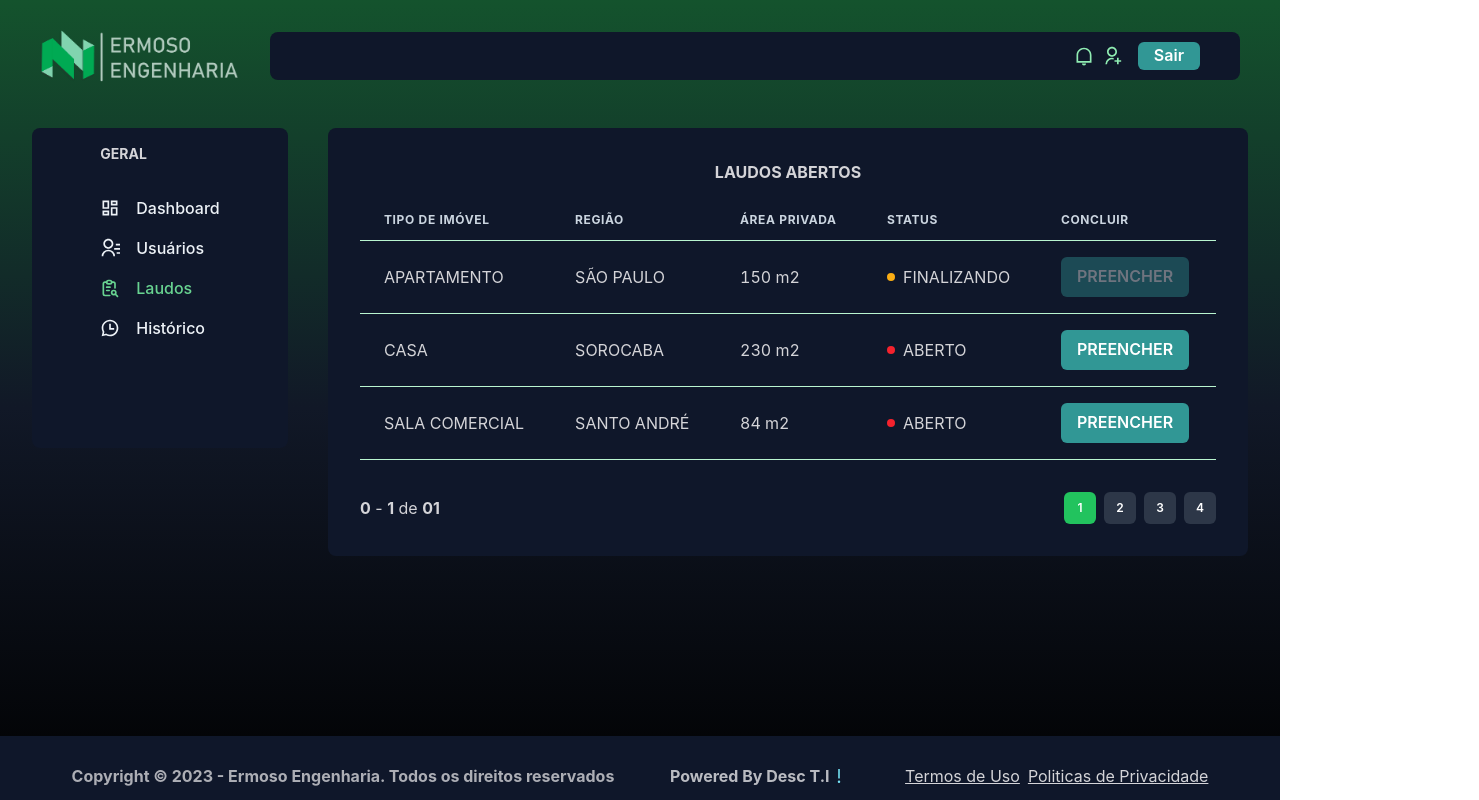
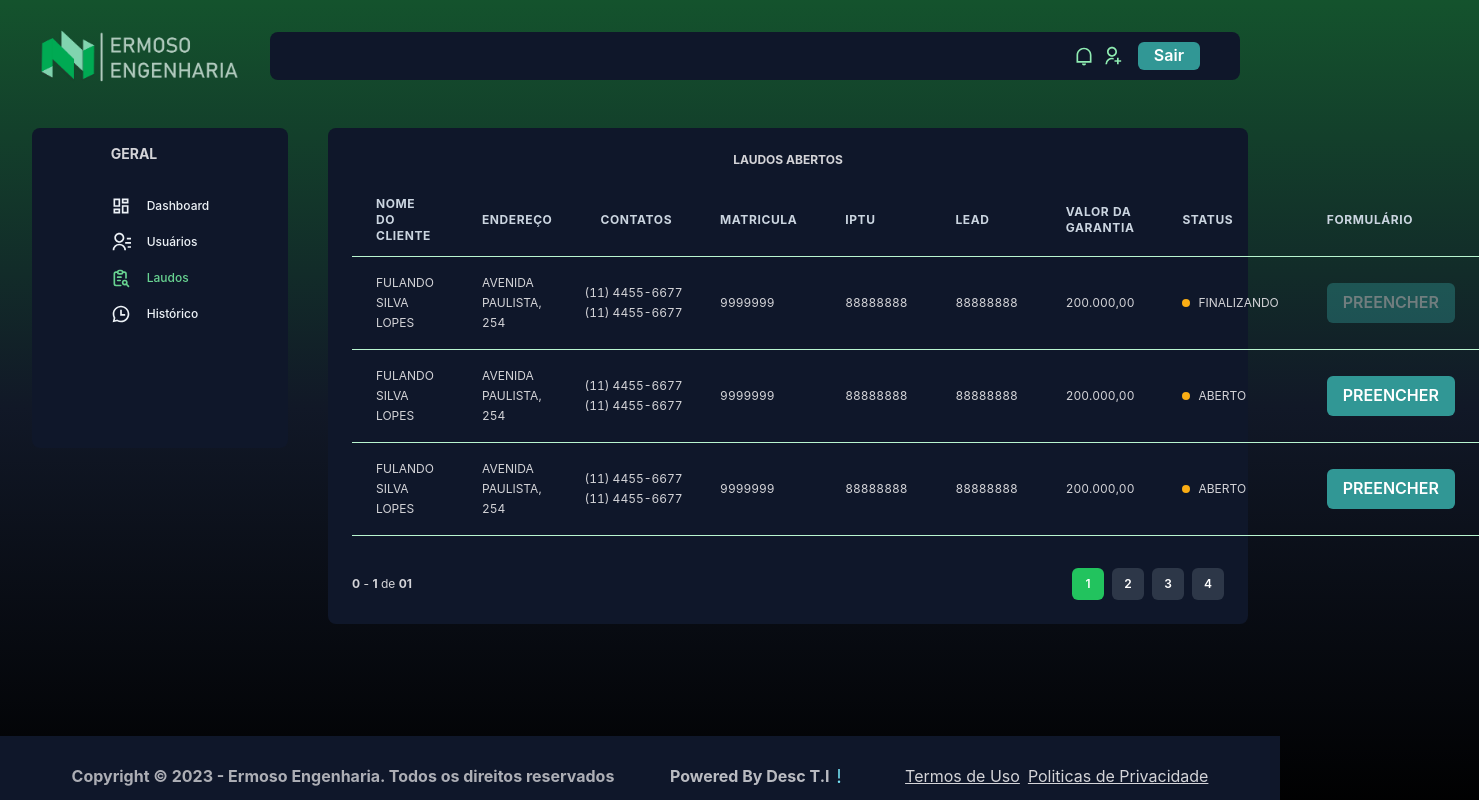
Before and after one commit to DevWeDesc/ErmosoEngenharia, a Next.js app: page /reports in a window 1280 px wide. Shown: the top 800 px of the page, 1479 px wide, since content can reach past the window. Built offline with nearby package versions, Linux system fonts and the light colour scheme; no server answers.

Commit message:
feat: editado informacoes da dos laudos em aberto

```diff
--- a/src/pages/reports/index.tsx
+++ b/src/pages/reports/index.tsx
@@ -15,14 +15,13 @@ export default function Reports() {
 
   return (
 <Flex direction="column" minH="80vh">
-    <Flex w="100%" my="6" maxWidth={1480} mx="auto" px="6">
+    <Flex w="100%" my="6" maxWidth={1480} mx="auto" px="6" className="text-xs	">
       <Sidebar />
       <SimpleGrid flex='1' gap="4" minChildWidth="320px" alignItems="flex-start" >
         <Box
-        p="8"
+        p="6"
         textAlign="center"
-        className="bg-slate-900
-        "
+        className="bg-slate-900"
         rounded="8"
         minHeight="320px"
         m="2"
@@ -34,35 +33,62 @@ export default function Reports() {
         <Text mb="4" fontWeight="bold" className="text-zinc-300">LAUDOS ABERTOS</Text>
         <Table colorScheme="whatsapp">
           <Thead  >
-            <Tr >
-              <Th color="gray.300" >TIPO DE IMÓVEL</Th>
-              <Th color="gray.300" >REGIÃO</Th>
-              <Th color="gray.300" >ÁREA PRIVADA</Th>
+            <Tr>
+              <Th color="gray.300" >NOME DO CLIENTE</Th>
+              <Th color="gray.300" >ENDEREÇO</Th>
+              <Th color="gray.300" >CONTATOS</Th>
+              <Th color="gray.300" >MATRICULA</Th>
+              <Th color="gray.300" >IPTU</Th>
+              <Th color="gray.300" >LEAD</Th>
+              <Th color="gray.300" >VALOR DA GARANTIA</Th>
               <Th color="gray.300" >STATUS</Th>
-              <Th color="gray.300" >Concluir</Th>
+              <Th color="gray.300" >FORMULÁRIO</Th>
+
+
             </Tr>
           </Thead>
           <Tbody>
             <Tr>
-              <Td className="text-zinc-300"  >APARTAMENTO</Td>
-              <Td className="text-zinc-300"  >SÃO PAULO</Td>
-              <Td className="text-zinc-300"  >150 m2</Td>
-              <Td className="text-zinc-300"  ><Status color="yellow">FINALIZANDO</Status></Td>
-              <Td className="text-zinc-300"  ><Button colorScheme="teal" isDisabled={true} >PREENCHER</Button></Td>
+              <Td className="text-zinc-300">FULANDO SILVA LOPES</Td>
+              <Td className="text-zinc-300">AVENIDA PAULISTA, 254</Td>
+              <Td className="text-zinc-300 !p-2">
+                <Flex>(11) 4455-6677</Flex>
+                <Flex>(11) 4455-6677</Flex>
+              </Td>
+              <Td className="text-zinc-300">9999999</Td>
+              <Td className="text-zinc-300">88888888</Td>
+              <Td className="text-zinc-300">88888888</Td>
+              <Td className="text-zinc-300">200.000,00</Td>
+              <Td className="text-zinc-300"><Status color="yellow">FINALIZANDO</Status></Td>
+              <Td className="text-zinc-300"><Button colorScheme="teal" isDisabled={true} >PREENCHER</Button></Td>
             </Tr>
             <Tr>
-              <Td className="text-zinc-300"  >CASA</Td>
-              <Td className="text-zinc-300"  >SOROCABA</Td>
-              <Td className="text-zinc-300"  >230 m2</Td>
-              <Td className="text-zinc-300"  ><Status color="red">ABERTO</Status></Td>
-              <Td className="text-zinc-300"  ><Button  onClick={()=> setFormIsTrue(false)} colorScheme="teal" isDisabled={false} >PREENCHER</Button></Td>
+              <Td className="text-zinc-300">FULANDO SILVA LOPES</Td>
+              <Td className="text-zinc-300">AVENIDA PAULISTA, 254</Td>
+              <Td className="text-zinc-300 !p-2">
+                <Flex>(11) 4455-6677</Flex>
+                <Flex>(11) 4455-6677</Flex>
+              </Td>
+              <Td className="text-zinc-300">9999999</Td>
+              <Td className="text-zinc-300">88888888</Td>
+              <Td className="text-zinc-300">88888888</Td>
+              <Td className="text-zinc-300">200.000,00</Td>
+              <Td className="text-zinc-300"><Status color="yellow">ABERTO</Status></Td>
+              <Td className="text-zinc-300"><Button  onClick={()=> setFormIsTrue(false)} colorScheme="teal" isDisabled={false} >PREENCHER</Button></Td>
             </Tr>
             <Tr>
-              <Td className="text-zinc-300"  >SALA COMERCIAL</Td>
-              <Td className="text-zinc-300"  >SANTO ANDRÉ</Td>
-              <Td className="text-zinc-300"  >84 m2</Td>
-              <Td className="text-zinc-300"  ><Status color="red">ABERTO</Status></Td>
-              <Td className="text-zinc-300"  ><Button onClick={()=> setFormIsTrue(false)} colorScheme="teal" isDisabled={false} >PREENCHER</Button></Td>
+              <Td className="text-zinc-300">FULANDO SILVA LOPES</Td>
+              <Td className="text-zinc-300">AVENIDA PAULISTA, 254</Td>
+              <Td className="text-zinc-300 !p-2">
+                <Flex>(11) 4455-6677</Flex>
+                <Flex>(11) 4455-6677</Flex>
+              </Td>
+              <Td className="text-zinc-300">9999999</Td>
+              <Td className="text-zinc-300">88888888</Td>
+              <Td className="text-zinc-300">88888888</Td>
+              <Td className="text-zinc-300">200.000,00</Td>
+              <Td className="text-zinc-300"><Status color="yellow">ABERTO</Status></Td>
+              <Td className="text-zinc-300"><Button  onClick={()=> setFormIsTrue(false)} colorScheme="teal" isDisabled={false} >PREENCHER</Button></Td>
             </Tr>
           </Tbody>
         </Table>
```
